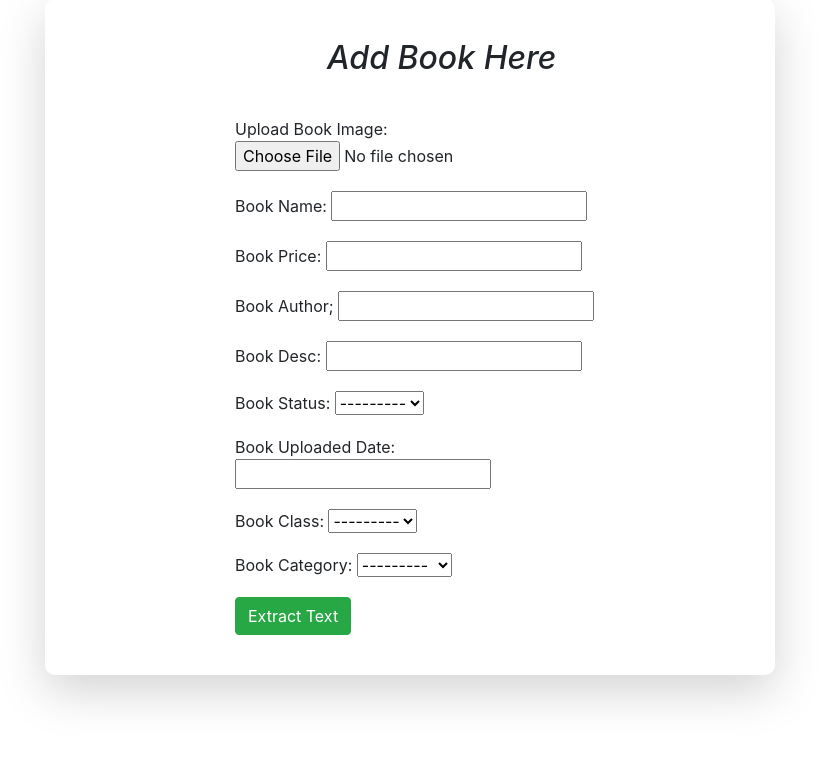
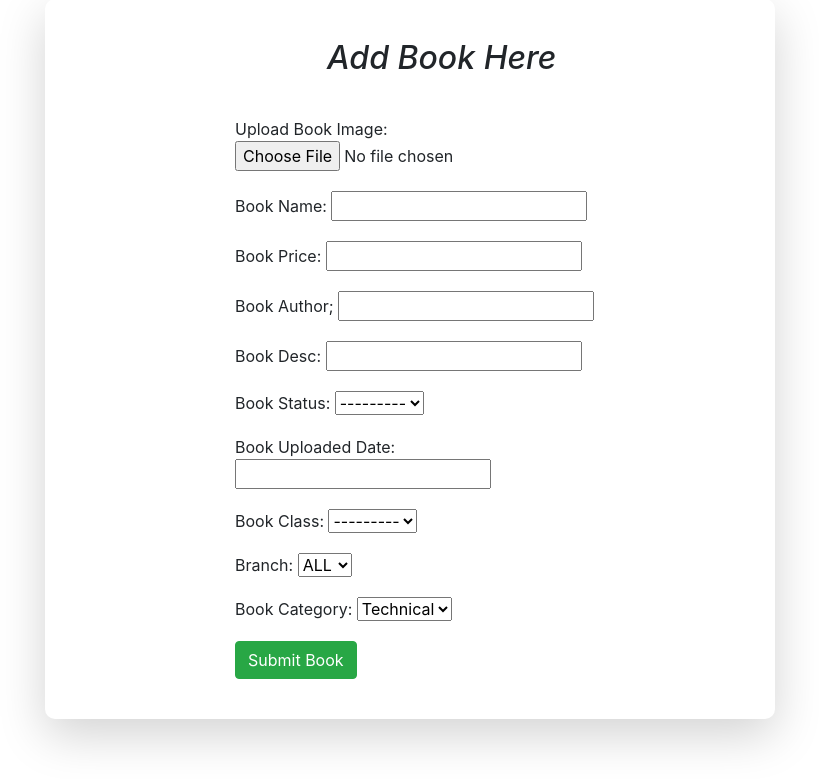
Before and after one commit to hkm007/BookStore, a Django app: page /addbook/ in a window 1280 px wide. Shown: the part 21-800 px from the top of the page, without its empty margins (230-1049 px from the left). Run offline with Django 3.2, Linux system fonts and the light colour scheme; some libraries are stand-ins or nearby versions.

Commit message:
new feature of tags and branch in models

```diff
--- a/store/models.py
+++ b/store/models.py
@@ -10,9 +10,19 @@ class Book(models.Model):
         ('old','old'),
         ('new','new')
     )
-    CATEGORY = (
+    TAGS = (
         ('Technical','Technical'),
         ('Story','Story')
+    )
+
+    BRANCH = (
+        ('ALL','ALL'),
+        ('CSE','CSE'),
+        ('EE','EE'),
+        ('EI','EI'),
+        ('ME','ME'),
+        ('PE','PE'),
+        ('ECE','ECE')
     )
 
     book_id = models.AutoField(primary_key=True)
@@ -24,7 +34,9 @@ class Book(models.Model):
     book_pic = models.ImageField(upload_to='img/',default="None Selected")
     book_date = models.DateField(max_length=20)
     book_class = models.CharField(max_length=20,choices=CLASS)
-    book_category  = models.CharField(max_length=20,choices=CATEGORY)
+    book_branch  = models.CharField(max_length=40,choices=BRANCH,default = 'ALL')
+    book_tag  = models.CharField(max_length=20,choices=TAGS,default = 'None')
+
 
     def __str__(self):
         return self.book_name
--- a/store/templates/store/addBook.html
+++ b/store/templates/store/addBook.html
@@ -60,11 +60,14 @@
                     Book Class: {{form.book_class}}
                   </div>
                   <div style="margin-top: 20px;">
-                    Book Category: {{form.book_category}}
+                    Branch: {{form.book_branch}}
+                  </div>
+                  <div style="margin-top: 20px;">
+                    Book Category: {{form.book_tag}}
                   </div>
                   <div style="margin-top: 20px;">
                     <button type="submit" class="btn btn-success">
-                      Extract Text
+                      Submit Book
                     </button>
                   </div>
                 </form>
--- a/store/templates/store/productView.html
+++ b/store/templates/store/productView.html
@@ -17,8 +17,9 @@
                 <div class = "book_author" style = "font-size: 22px;font-weight: 400;">Writer/Author: {{product.book_author}}</div>
                 <div class = "book_author" style = "font-size: 22px;font-weight: 400;">{{product.book_desc}}</div>
                 <div class = "book_author" style = "font-size: 22px;font-weight: 400;">{{product.book_date}}</div>
+                <div class = "book_author" style = "font-size: 22px;font-weight: 400;">{{product.book_branch}}</div>
                 <div class = "book_author" style = "font-size: 22px;font-weight: 400;">{{product.book_class}}</div>
-                <div class = "book_author" style = "font-size: 22px;font-weight: 400;">{{product.book_category}}</div>
+                <div class = "book_author" style = "font-size: 22px;font-weight: 400;">{{product.book_tag}}</div>
                 <div>
                     <button class = "btn btn-dark my-2">Buy Now</button>
                     <button class = "btn btn-secondary my-2">Add To Cart</button>
--- a/store/templates/store/products.html
+++ b/store/templates/store/products.html
@@ -99,8 +99,7 @@
             >
           </div>
           <div style="min-height: 30px;display: inline;text-align: center;justify-content: space-around;">
-            <a href="/products/{{i.book_id}}" class="btn btn-secondary" style = "font-size: 14px;text-align: center;">View</a>
-            <a href="/products/{{i.book_id}}" class="btn btn-dark" style = "font-size: 14px;text-align: center;">Add To Cart</a>
+            <a href="/products/{{i.book_id}}" class="btn btn-dark" style = "font-size: 14px;text-align: center;width: 150px">View</a>
           </div>
         </div>
       </div>
--- a/store/views.py
+++ b/store/views.py
@@ -85,6 +85,7 @@ def addBook(request):
         if form.is_valid():
             form.save()
             print("saved successfully--------------------------------------------------------------------")
+            form = BookForm()
             msg = "The form has been submitted successfully"
             params = {"form":form,"msg":msg}
             return render(request,'store/addBook.html',params)
```
Also changed, not shown: db.sqlite3, media/img/MM.jpg (added), media/img/ansic.jpg (added), media/img/dbms.png (added), media/img/dcld.jpg (added), media/img/morisDcld.jpeg (added), store/migrations/0005_auto_20200522_0518.py (added).
